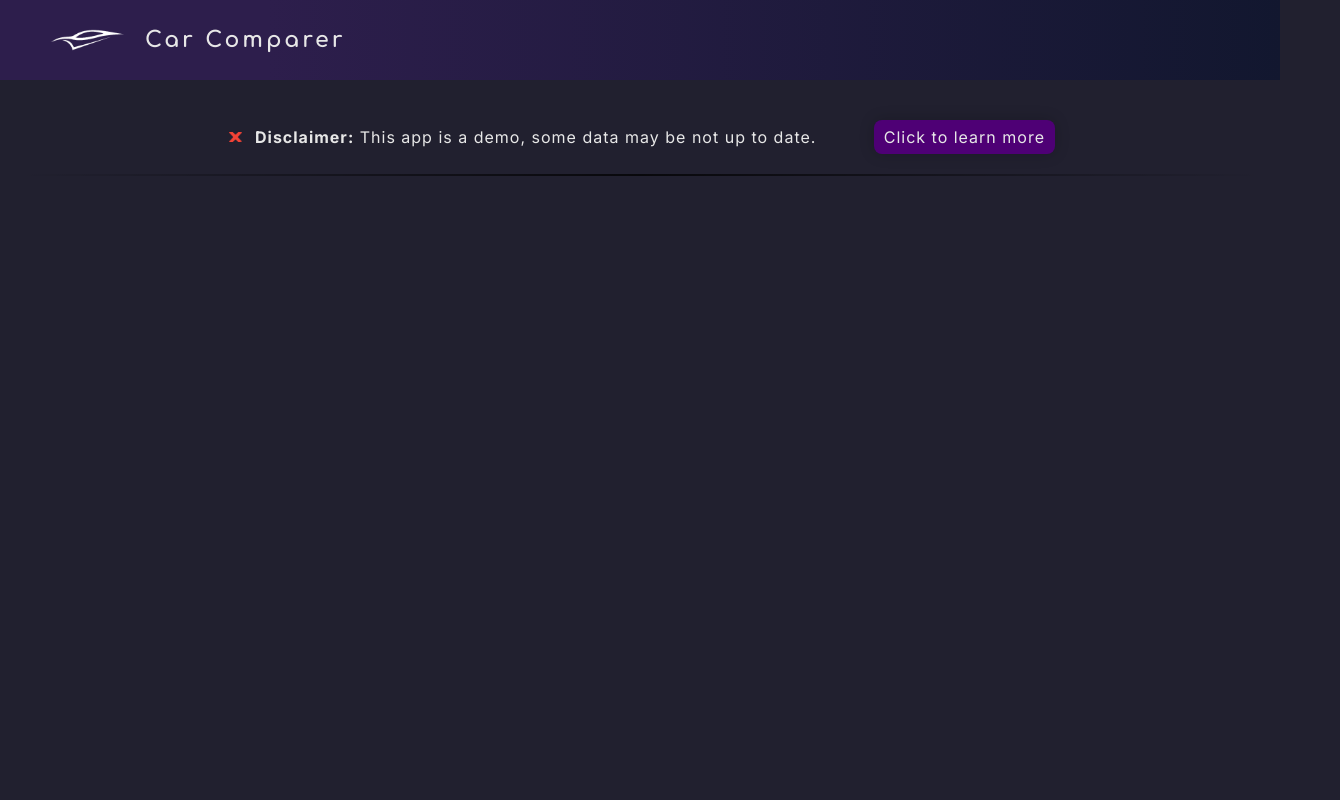
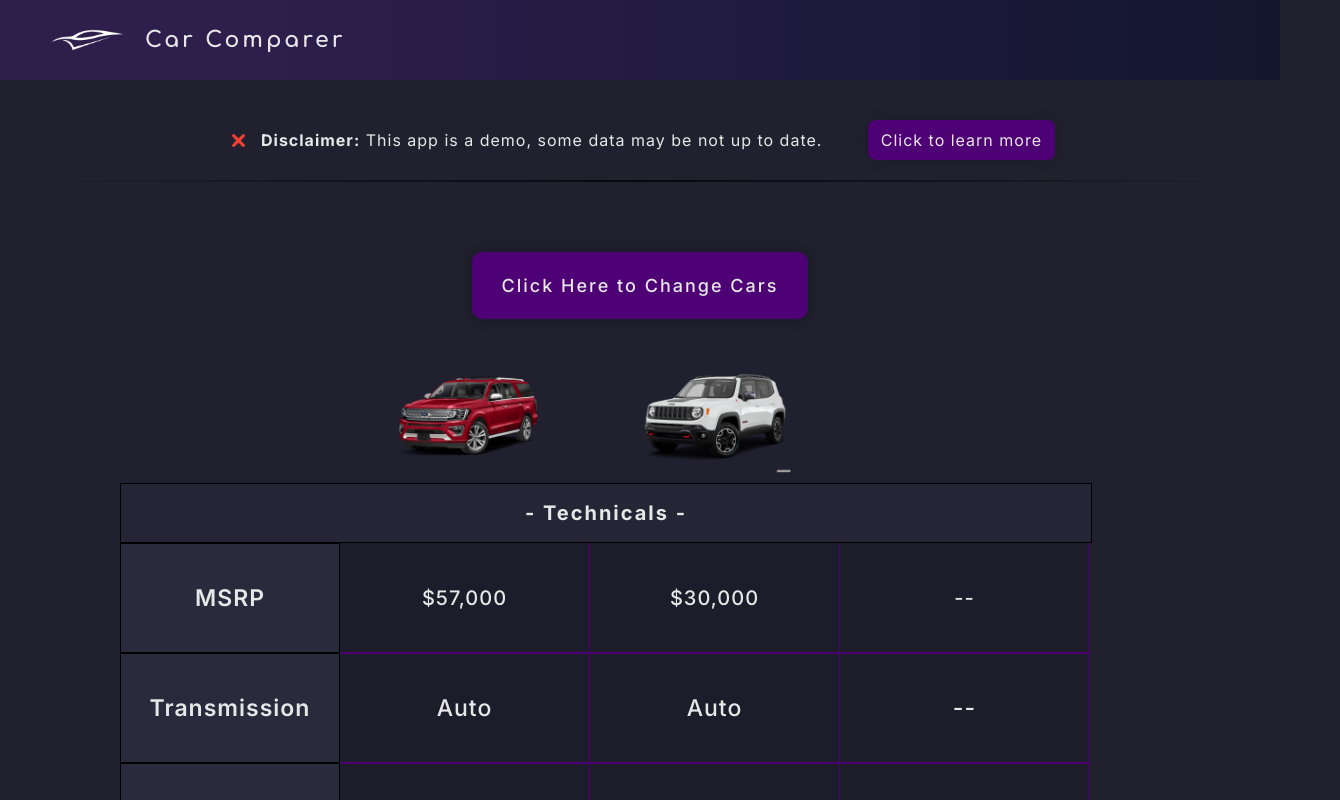
Before and after one commit to Corvus-JSDev/AutoMatcher, a React (Vite) app: page / in a window 1280 px wide. Shown: the top 800 px of the page, 1340 px wide, since content can reach past the window. Built offline with nearby package versions, Linux system fonts and the light colour scheme.

Commit message:
added 3 car info interfaces just need to add the final touches by allowing the user to input custom data

```diff
--- a/carData.json
+++ b/carData.json
@@ -9,14 +9,14 @@
 					"img": "Audi-A8.png",
 					"specs": {
 						"engine": {
-							"max_hp": "335 @ 5k",
+							"max_hp": "335 @ 5.0k",
 							"torque": "369 @ 1.4k"
 						},
 						"body": {
 							"type": "Sedan",
 							"num_door": "4",
 							"num_seats": "5",
-							"curb_weight": "4773lbs"
+							"curb_weight": "4773"
 						},
 						"fuel": {
 							"fuel_type": "gas",
@@ -25,7 +25,7 @@
 						},
 						"technicals": {
 							"msrp": "$80,000",
-							"trans": "auto",
+							"trans": "Auto",
 							"drive_type": "RWD"
 						}
 					}
@@ -36,14 +36,14 @@
 					"img": "Audi-E-tron.png",
 					"specs": {
 						"engine": {
-							"max_hp": "400",
-							"torque": "490"
+							"max_hp": "400 @ 7.0k",
+							"torque": "490 @ 3.4k"
 						},
 						"body": {
 							"type": "SUV",
 							"num_door": "5",
 							"num_seats": "5",
-							"curb_weight": "5787lbs"
+							"curb_weight": "5787"
 						},
 						"fuel": {
 							"fuel_type": "EV",
@@ -52,7 +52,7 @@
 						},
 						"technicals": {
 							"msrp": "$75,000",
-							"trans": "auto",
+							"trans": "Auto",
 							"drive_type": "FWD"
 						}
 					}
@@ -70,7 +70,7 @@
 							"type": "SUV",
 							"num_door": "5",
 							"num_seats": "5",
-							"curb_weight": "3902lbs"
+							"curb_weight": "3902"
 						},
 						"fuel": {
 							"fuel_type": "gas",
@@ -79,7 +79,7 @@
 						},
 						"technicals": {
 							"msrp": "$40,000",
-							"trans": "auto",
+							"trans": "Auto",
 							"drive_type": "RWD"
 						}
 					}
@@ -95,14 +95,14 @@
 					"img": "Bentley-Bentayga.png",
 					"specs": {
 						"engine": {
-							"max_hp": "626 @ 5k",
+							"max_hp": "626 @ 5.0k",
 							"torque": "664 @ 1.7k"
 						},
 						"body": {
 							"type": "SUV",
 							"num_door": "5",
 							"num_seats": "5",
-							"curb_weight": "5529lbs"
+							"curb_weight": "5529"
 						},
 						"fuel": {
 							"fuel_type": "gas",
@@ -111,7 +111,7 @@
 						},
 						"technicals": {
 							"msrp": "$200,000",
-							"trans": "auto",
+							"trans": "Auto",
 							"drive_type": "FWD"
 						}
 					}
@@ -122,14 +122,14 @@
 					"img": "Bentley-Continental.png",
 					"specs": {
 						"engine": {
-							"max_hp": "542 @ 6k",
-							"torque": "568 @ 2k"
+							"max_hp": "542 @ 6.0k",
+							"torque": "568 @ 2.0k"
 						},
 						"body": {
 							"type": "Coupe",
 							"num_door": "2",
 							"num_seats": "4",
-							"curb_weight": "4773lbs"
+							"curb_weight": "4773"
 						},
 						"fuel": {
 							"fuel_type": "gas",
@@ -138,7 +138,7 @@
 						},
 						"technicals": {
 							"msrp": "$260,000",
-							"trans": "auto",
+							"trans": "Auto",
 							"drive_type": "RWD"
 						}
 					}
@@ -149,14 +149,14 @@
 					"img": "White-Bentley-Flying-Spur.png",
 					"specs": {
 						"engine": {
-							"max_hp": "542 @ 6k",
-							"torque": "568 @ 2k"
+							"max_hp": "542 @ 6.0k",
+							"torque": "568 @ 2.0k"
 						},
 						"body": {
 							"type": "Sedan",
 							"num_door": "4",
 							"num_seats": "5",
-							"curb_weight": "5137lbs"
+							"curb_weight": "5137"
 						},
 						"fuel": {
 							"fuel_type": "gas",
@@ -165,7 +165,7 @@
 						},
 						"technicals": {
 							"msrp": "$210,000",
-							"trans": "auto",
+							"trans": "Auto",
 							"drive_type": "FWD"
 						}
 					}
@@ -189,7 +189,7 @@
 							"type": "Coupe",
 							"num_door": "2",
 							"num_seats": "4",
-							"curb_weight": "3830lbs"
+							"curb_weight": "3830"
 						},
 						"fuel": {
 							"fuel_type": "gas",
@@ -198,7 +198,7 @@
 						},
 						"technicals": {
 							"msrp": "$60,000",
-							"trans": "auto",
+							"trans": "Auto",
 							"drive_type": "RWD"
 						}
 					}
@@ -210,13 +210,13 @@
 					"specs": {
 						"engine": {
 							"max_hp": "443 @ 5.5k",
-							"torque": "470 @ 2k"
+							"torque": "470 @ 2.0k"
 						},
 						"body": {
 							"type": "Sedan",
 							"num_door": "4",
 							"num_seats": "5",
-							"curb_weight": "4570lbs"
+							"curb_weight": "4570"
 						},
 						"fuel": {
 							"fuel_type": "gas",
@@ -225,7 +225,7 @@
 						},
 						"technicals": {
 							"msrp": "$40,000",
-							"trans": "auto",
+							"trans": "Auto",
 							"drive_type": "FWD"
 						}
 					}
@@ -243,7 +243,7 @@
 							"type": "Sedan",
 							"num_door": "4",
 							"num_seats": "5",
-							"curb_weight": "5156lbs"
+							"curb_weight": "5156"
 						},
 						"fuel": {
 							"fuel_type": "gas",
@@ -252,7 +252,7 @@
 						},
 						"technicals": {
 							"msrp": "$80,000",
-							"trans": "auto",
+							"trans": "Auto",
 							"drive_type": "RWD"
 						}
 					}
@@ -268,14 +268,14 @@
 					"img": "ford-Expedition.png",
 					"specs": {
 						"engine": {
-							"max_hp": "380 @ 5k",
+							"max_hp": "380 @ 5.0k",
 							"torque": "470 @ 2.2k"
 						},
 						"body": {
 							"type": "SUV",
 							"num_door": "5",
 							"num_seats": "8",
-							"curb_weight": "5306lbs"
+							"curb_weight": "5306"
 						},
 						"fuel": {
 							"fuel_type": "gas",
@@ -284,7 +284,7 @@
 						},
 						"technicals": {
 							"msrp": "$57,000",
-							"trans": "auto",
+							"trans": "Auto",
 							"drive_type": "FWD"
 						}
 					}
@@ -296,13 +296,13 @@
 					"specs": {
 						"engine": {
 							"max_hp": "290 @ 6.5k",
-							"torque": "265 @ 4k"
+							"torque": "265 @ 4.0k"
 						},
 						"body": {
 							"type": "Pickup",
 							"num_door": "2",
 							"num_seats": "3",
-							"curb_weight": "4021lbs"
+							"curb_weight": "4021"
 						},
 						"fuel": {
 							"fuel_type": "gas",
@@ -311,7 +311,7 @@
 						},
 						"technicals": {
 							"msrp": "$50,000",
-							"trans": "auto",
+							"trans": "Auto",
 							"drive_type": "AWD"
 						}
 					}
@@ -329,7 +329,7 @@
 							"type": "SUV",
 							"num_door": "5",
 							"num_seats": "6",
-							"curb_weight": "4701lbs"
+							"curb_weight": "4701"
 						},
 						"fuel": {
 							"fuel_type": "gas",
@@ -338,7 +338,7 @@
 						},
 						"technicals": {
 							"msrp": "$40,000",
-							"trans": "auto",
+							"trans": "Auto",
 							"drive_type": "AWD"
 						}
 					}
@@ -362,7 +362,7 @@
 							"type": "Sedan",
 							"num_door": "4",
 							"num_seats": "5",
-							"curb_weight": "2877lbs"
+							"curb_weight": "2870"
 						},
 						"fuel": {
 							"fuel_type": "gas",
@@ -371,7 +371,7 @@
 						},
 						"technicals": {
 							"msrp": "$20,000",
-							"trans": "auto",
+							"trans": "Auto",
 							"drive_type": "FWD"
 						}
 					}
@@ -389,7 +389,7 @@
 							"type": "Sedan",
 							"num_door": "4",
 							"num_seats": "5",
-							"curb_weight": "3150lbs"
+							"curb_weight": "3150"
 						},
 						"fuel": {
 							"fuel_type": "gas",
@@ -398,7 +398,7 @@
 						},
 						"technicals": {
 							"msrp": "$28,000",
-							"trans": "auto",
+							"trans": "Auto",
 							"drive_type": "FWD"
 						}
 					}
@@ -410,13 +410,13 @@
 					"specs": {
 						"engine": {
 							"max_hp": "190 @ 5.6k",
-							"torque": "179 @ 2k"
+							"torque": "179 @ 2.0k"
 						},
 						"body": {
 							"type": "SUV",
 							"num_door": "5",
 							"num_seats": "5",
-							"curb_weight": "3337lbs"
+							"curb_weight": "3337"
 						},
 						"fuel": {
 							"fuel_type": "gas",
@@ -425,7 +425,7 @@
 						},
 						"technicals": {
 							"msrp": "$30,000",
-							"trans": "auto",
+							"trans": "Auto",
 							"drive_type": "FWD"
 						}
 					}
@@ -448,7 +448,7 @@
 							"type": "SUV",
 							"num_door": "5",
 							"num_seats": "5",
-							"curb_weight": "3161lbs"
+							"curb_weight": "3161"
 						},
 						"fuel": {
 							"fuel_type": "gas",
@@ -457,7 +457,7 @@
 						},
 						"technicals": {
 							"msrp": "$30,000",
-							"trans": "auto",
+							"trans": "Auto",
 							"drive_type": "AWD"
 						}
 					}
@@ -475,7 +475,7 @@
 							"type": "SUV",
 							"num_door": "3",
 							"num_seats": "4",
-							"curb_weight": "3948lbs"
+							"curb_weight": "3948"
 						},
 						"fuel": {
 							"fuel_type": "gas",
@@ -484,7 +484,7 @@
 						},
 						"technicals": {
 							"msrp": "$35,000",
-							"trans": "auto",
+							"trans": "Auto",
 							"drive_type": "AWD"
 						}
 					}
@@ -502,7 +502,7 @@
 							"type": "SUV",
 							"num_door": "5",
 							"num_seats": "5",
-							"curb_weight": "3710lbs"
+							"curb_weight": "3710"
 						},
 						"fuel": {
 							"fuel_type": "gas",
@@ -511,7 +511,7 @@
 						},
 						"technicals": {
 							"msrp": "$40,000",
-							"trans": "auto",
+							"trans": "Auto",
 							"drive_type": "AWD"
 						}
 					}
--- a/src/React/App.css
+++ b/src/React/App.css
@@ -67,7 +67,7 @@
 	width: 100%;
 }
 #disclaimer button {
-	padding: 5px 10px;
+	padding: 8px 13px;
 	font-size: 16px;
 	background-color: var(--backup-color);
 	box-shadow: 0 0 15px rgba(0, 0, 0, 0.2);
@@ -100,10 +100,9 @@
 #disclaimer-more-info {
 	display: block;
 	background-color: var(--secondary-color);
-	max-height: 90vh;
+	max-height: 90lvh;
 	max-width: 700px;
-	/* min-width: 400px; */
-	padding: 30px 30px;
+	padding: 30px;
 	position: absolute;
 	left: 50%;
 	top: 50%;
@@ -159,3 +158,132 @@
 		rgba(255, 255, 255, 0)
 	);
 }
+
+/** Car card */
+#center-div {
+	height: fit-content;
+	position: relative;
+	top: 30px;
+
+	display: flex;
+	flex-direction: column;
+	align-items: center;
+}
+#center-div__button {
+	background-color: var(--backup-color);
+	cursor: pointer;
+	margin: 30px 0px;
+	padding: 20px 30px;
+	width: fit-content;
+	font-weight: 500;
+	letter-spacing: 2px;
+	font-size: 18px;
+	border-radius: 10px;
+	box-shadow: 0 0 15px rgba(0, 0, 0, 0.3);
+}
+
+#car-card-container {
+	width: fit-content;
+
+	display: grid;
+	grid-template-columns: 250px 250px 250px 250px;
+}
+.car-card {
+	position: relative;
+	width: fit-content;
+	min-width: 130px;
+}
+.info-box-container {
+	margin-top: 60px;
+}
+.img-container {
+	position: relative;
+	bottom: 60px;
+
+	width: 250px;
+	padding: 10px;
+	margin-top: 10px;
+	overflow: hidden;
+	height: 134px;
+	display: flex;
+	justify-content: center;
+	align-items: center;
+}
+.img-container img {
+	max-width: 100%;
+	max-height: 100%;
+}
+.info-box {
+	border: 1px solid var(--backup-color);
+	border-left: none;
+	background-color: #1d1c2a;
+
+	height: 110px;
+	display: flex;
+	justify-content: center;
+	align-items: center;
+	flex-direction: column;
+	gap: 5px;
+}
+.info-box p {
+	font-size: 23px;
+	font-weight: 500;
+}
+.msrp p {
+	font-size: 20px;
+}
+.msrp,
+.horsepower,
+.body-type,
+.fuel-type {
+	border-top: none;
+}
+.drive-type,
+.torque,
+.curb-weight {
+	border-bottom: none;
+}
+.range {
+	border-bottom: 1.5px solid var(--backup-color);
+}
+
+.data-box,
+.data-label {
+	display: flex;
+	justify-content: center;
+	align-items: center;
+	flex-direction: column;
+	gap: 5px;
+}
+.data-box {
+	border: 1px solid black;
+	background-color: #2b2a3d;
+	height: 110px;
+	font-size: 23px;
+	font-weight: 600;
+}
+.data-label {
+	border: 1.5px solid black;
+	background-color: #262536;
+	height: 60px;
+	width: 972px;
+	font-size: 20px;
+	font-weight: 700;
+	letter-spacing: 2px;
+	position: relative;
+	z-index: 5;
+}
+.info-section__margin {
+	height: calc(144px - 60px);
+}
+#info-section {
+	width: 220px;
+}
+#car-grid-container {
+	display: flex;
+	justify-content: center;
+	align-items: center;
+	margin-top: 50px;
+	position: relative;
+	left: 90px;
+}
--- a/src/React/App.jsx
+++ b/src/React/App.jsx
@@ -2,33 +2,47 @@
 import "./App.css";
 import logo from "../imgs/car-compare-logo.png";
 import closeBtn from "../imgs/close-icon.png";
+import { useState, useEffect } from "react";
 
-function CloseDisclaimer() {
-	$("#disclaimer").slideUp();
-}
+function DisclaimerInfo() {
 	function ShowMoreInfo() {
 		// $("#disclaimer-more-info__background").css("display", "flex");
+		$("#disclaimer-more-info__background").css("opacity", "0");
 		$("#disclaimer-more-info__background").css("display", "flex");
-	$("#disclaimer-more-info__background").css("opacity", "0");
-	$("#disclaimer-more-info__background").animate(
-		{
-			opacity: 1,
-		},
-		250,
-	);
+		$("#disclaimer-more-info__background").animate({ opacity: 1 }, 250);
 	}
 	function HideMoreInfo() {
 		$("#disclaimer-more-info__background").fadeOut(250);
 	}
+	function CloseDisclaimer() {
+		// $("#disclaimer").slideUp();
+		$("#disclaimer").animate(
+			{
+				position: "relative",
+				zIndex: "-1",
+				top: "-110",
+			},
+			{
+				duration: 450,
+				ease: "easeIn",
+			},
+		);
+		setTimeout(() => {
+			$("#center-div").animate(
+				{
+					position: "relative",
+					top: "-90",
+				},
+				{
+					duration: 600,
+					ease: "ease",
+				},
+			);
+		}, 150);
+	}
 
-function App() {
 	return (
 		<>
-			<nav id="nav-bar">
-				<img src={logo} />
-				<h1>Car Comparer</h1>
-			</nav>
-
 			<div id="disclaimer">
 				<div>
 					<div>
@@ -60,24 +74,28 @@
 					/>
 					<p>
 						<b>TL;DR</b>
-						<br />
-						I apologize for the inconvenience, but I believe in being completely transparent
-						and upfront with users. The reason this is not a full-fledged app is due to cost
-						constraints in accessing car API databases 24/7.
+						<br />I apologize for the inconvenience, but I believe in being completely
+						transparent and upfront with users. The reason this is not a full-fledged app is
+						due to cost constraints in accessing car API databases 24/7.
+					</p>
 					<hr />
+					<p>
 						<b>The Problem:</b>
-						<br />
-						I wanted to create an app that not only uses APIs as its core functionality, but
-						also something that myself and others would actually find useful. Of course, there
-						are hundreds of weather apps and Spotify front-ends that I could have created in a
-						weekend, but where&apos;s the fun in that?
+						<br />I wanted to create an app that not only uses APIs as its core functionality,
+						but also something that myself and others would actually find useful. Of course,
+						there are hundreds of weather apps and Spotify front-ends that I could have
+						created in a weekend, but where&apos;s the fun in that?
+					</p>
 					<br /> <br />
+					<p>
 						Every car API company runs on a business-to-business sales approach. This is
 						because most of their customers are car dealerships or sites like Kelley Blue Book
 						and Edmunds. While there are free trials they only allow ~15 API calls per month,
 						and it goes without saying that this just isn&apos;t sufficient for an app like
 						this.
+					</p>
 					<br /> <br />
+					<p>
 						<b>My Solution:</b>
 						<br />
 						To address this I made as many API calls as I could, then painstakingly inputting
@@ -85,13 +103,252 @@
 						method. If you wish you use this site as a template you can download the files and
 						edit the URL endpoints, then go into the <code>api_keys.js</code> file to input
 						your own tokens.
+					</p>
 					<br /> <br />
 					<a href="#">Download This Website Here</a>
-					</p>
 				</div>
 			</div>
 		</>
 	);
 }
 
+function InfoLabels() {
+	return (
+		<div id="info-section">
+			<div className="info-section__margin"></div>
+
+			<div className="data-label">- Technicals -</div>
+			<div className="data-box">MSRP</div>
+			<div className="data-box">Transmission</div>
+			<div className="data-box">Drive Type</div>
+
+			<div className="data-label">- Engine Power -</div>
+			<div className="data-box">Horsepower</div>
+			<div className="data-box">Torque</div>
+
+			<div className="data-label">- Body -</div>
+			<div className="data-box">Body Type</div>
+			<div className="data-box">Doors</div>
+			<div className="data-box">Seats</div>
+			<div className="data-box">Curb Weight</div>
+
+			<div className="data-label">- Fuel -</div>
+			<div className="data-box">Fuel Type</div>
+			<div className="data-box">Combined MPG</div>
+			<div className="data-box">Tank Capacity</div>
+			<div className="data-box">EST Range</div>
+		</div>
+	);
+}
+
+const filePath = "../carData.json";
+
+async function getCarData(make, model) {
+	try {
+		const response = await fetch(filePath);
+
+		if (!response.ok) {
+			throw new Error(`Fetch error!: ${response.status}`);
+		}
+
+		const data = await response.json();
+		const carData = data.makes;
+
+		for (let i = 0; i < carData.length; i++) {
+			const currentMakeIteration = carData[i].name;
+
+			if (currentMakeIteration === make) {
+				for (let x = 0; x < carData[i].models.length; x++) {
+					const currentModelIteration = carData[i].models[x].name;
+
+					if (currentModelIteration === model) {
+						return carData[i].models[x];
+					}
+				}
+				break;
+			}
+		}
+	} catch (error) {
+		console.error("getCarData fetch Error:", error);
+	}
+}
+
+function CarCard({ carData }) {
+	const hp = carData.specs.engine.max_hp.slice(0, 3);
+	const hp_rpm = carData.specs.engine.max_hp.slice(-4);
+
+	const torq = carData.specs.engine.torque.slice(0, 3);
+	const torq_rpm = carData.specs.engine.torque.slice(-4);
+
+	const mpg = carData.specs.fuel.combined_mpg;
+	const tankSize = carData.specs.fuel.tank_size;
+	const calcRange = Number(mpg) * Number(tankSize);
+
+	const weight = carData.specs.body.curb_weight.replace(/\B(?=(\d{3})+(?!\d))/g, ",");
+
+	return (
+		<div
+			className="car-card"
+			id={carData}
+		>
+			<div className="img-container">
+				{carData.img !== null && <img src={`./src/imgs/car-pics/${carData.img}`} />}
+			</div>
+
+			<div className="info-container">
+				<div className="technicals">
+					<div className="info-box msrp">
+						{carData.specs.technicals.msrp ? (
+							<p>{carData.specs.technicals.msrp}</p>
+						) : (
+							<p>--</p>
+						)}
+						{/* <p>{carData.specs.technicals.msrp}</p> */}
+					</div>
+					<div className="info-box transmission">
+						<p>{carData.specs.technicals.trans}</p>
+					</div>
+					<div className="info-box drive-type">
+						<p>{carData.specs.technicals.drive_type}</p>
+					</div>
+				</div>
+
+				<div className="info-box-container engine">
+					<div className="info-box horsepower">
+						<p>{hp}</p>
+						<p>(@ {hp_rpm})</p>
+					</div>
+					<div className="info-box torque">
+						<p>{torq}</p>
+						<p>(@ {torq_rpm})</p>
+					</div>
+				</div>
+
+				<div className="info-box-container body">
+					<div className="info-box body-type">
+						<p>{carData.specs.body.type}</p>
+					</div>
+					<div className="info-box doors">
+						<p>{carData.specs.body.num_door}</p>
+					</div>
+					<div className="info-box seats">
+						<p>{carData.specs.body.num_seats}</p>
+					</div>
+					<div className="info-box curb-weight">
+						<p>{weight}</p>
+						<p>(lbs)</p>
+					</div>
+				</div>
+
+				<div className="info-box-container fuel">
+					<div className="info-box fuel-type">
+						<p>{carData.specs.fuel.fuel_type}</p>
+					</div>
+					<div className="info-box mpg">
+						<p>{carData.specs.fuel.combined_mpg}</p>
+					</div>
+					<div className="info-box tank-capacity">
+						<p>{carData.specs.fuel.tank_size}</p>
+					</div>
+					<div className="info-box range">
+						{isNaN(calcRange) ? <p>--</p> : <p>{calcRange}</p>}
+
+						<p>(miles)</p>
+					</div>
+				</div>
+			</div>
+		</div>
+	);
+}
+
+function InfoContainer() {
+	const columnCarData = [
+		// This is where the user selected info goes
+		// 3 data points need to be here for there to be 3 columns
+		{ make: "Ford", model: "Expedition" },
+		{ make: "Jeep", model: "Renegade" },
+		{ make: "", model: "" },
+	];
+
+	return (
+		<div id="center-div">
+			<button id="center-div__button">Click Here to Change Cars</button>
+			<div id="car-grid-container">
+				<InfoLabels />
+				<div id="car-card-container">
+					{columnCarData.map((car, index) => (
+						<CarContainer
+							key={index}
+							make={car.make}
+							model={car.model}
+						/>
+					))}
+				</div>
+			</div>
+		</div>
+	);
+}
+
+function CarContainer({ make, model }) {
+	const [carData, setCarData] = useState(null);
+
+	useEffect(() => {
+		async function fetchData() {
+			const userCarData = await getCarData(make, model);
+			setCarData(userCarData);
+		}
+
+		fetchData();
+	}, [make, model]);
+
+	if (!carData) {
+		// Default values when carData is null
+		const defaultValues = {
+			img: null,
+			specs: {
+				technicals: {
+					msrp: "--",
+					trans: "--",
+					drive_type: "--",
+				},
+				engine: {
+					max_hp: "--",
+					torque: "--",
+				},
+				body: {
+					type: "--",
+					num_door: "--",
+					num_seats: "--",
+					curb_weight: "--",
+				},
+				fuel: {
+					fuel_type: "--",
+					combined_mpg: "--",
+					tank_size: "--",
+				},
+			},
+		};
+		return <CarCard carData={defaultValues} />;
+	}
+
+	return <CarCard carData={carData} />;
+}
+
+function App() {
+	return (
+		<>
+			<nav id="nav-bar">
+				<img
+					src={logo}
+					alt="logo"
+				/>
+				<h1>Car Comparer</h1>
+			</nav>
+
+			<DisclaimerInfo />
+			<InfoContainer />
+		</>
+	);
+}
+
 export default App;
--- a/src/index.css
+++ b/src/index.css
@@ -21,7 +21,7 @@
 	outline: none;
 	box-sizing: border-box;
 
-	scrollbar-color: #3b1c3c #251f2b;
+	scrollbar-color: #432044 var(--background-color);
 	scrollbar-width: thin;
 }
 hr {
```
Also changed, not shown: src/script.js (+0 -19 lines), src/React/Components/car-card.jsx (deleted), 1 other file (tests, documents, lock files or other folders). Lines whose indentation alone changed are shown as unchanged.
